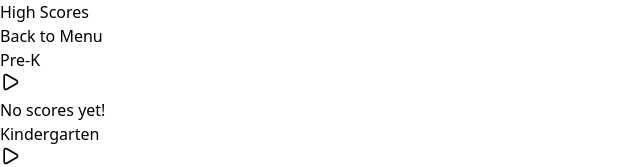
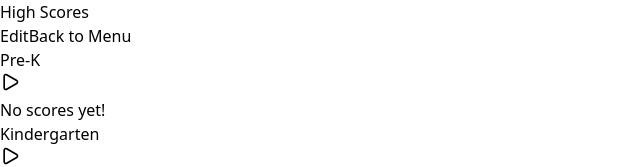
Before and after one commit to Tyrel-Parker/sight-words, a React (Vite) app: page / in a window 1280 px wide. Both pictures are taken after a click on the button "High Scores". Shown: the top 167 px of the page, without its empty margins (0-640 px from the left). Built offline with nearby package versions, Linux system fonts and the light colour scheme.

Commit message:
added an edit button on the high scores page to make it harder to accidentally delete while scrolling

```diff
--- a/src/App.jsx
+++ b/src/App.jsx
@@ -14,6 +14,7 @@ const SightWordsApp = () => {
   const [completionTime, setCompletionTime] = useState(0);
   const [playerName, setPlayerName] = useState('');
   const [currentScore, setCurrentScore] = useState(null);
+  const [isEditingHighScores, setIsEditingHighScores] = useState(false);
   const nameInputRef = useRef(null);
 
   // Load high scores and last selected grade from localStorage on component mount
@@ -369,15 +370,28 @@ const SightWordsApp = () => {
         <div className="bg-white rounded-3xl shadow-2xl p-8">
           <div className="flex items-center justify-between mb-6">
             <h1 className="text-3xl font-bold text-gray-800">High Scores</h1>
+            <div className="flex items-center gap-4">
+              <button
+                onClick={() => setIsEditingHighScores(!isEditingHighScores)}
+                className={`px-4 py-2 rounded-lg font-bold transition-colors ${
+                  isEditingHighScores
+                    ? 'bg-red-500 hover:bg-red-600 text-white'
+                    : 'bg-gray-500 hover:bg-gray-600 text-white'
+                }`}
+              >
+                {isEditingHighScores ? 'Done Editing' : 'Edit'}
+              </button>
               <button
                 onClick={() => {
                   setCurrentScore(null);
+                  setIsEditingHighScores(false);
                   setCurrentView('menu');
                 }}
                 className="bg-blue-500 hover:bg-blue-600 text-white px-4 py-2 rounded-lg font-bold transition-colors"
               >
                 Back to Menu
               </button>
+            </div>
           </div>
 
           {/* Show current score comparison if available */}
@@ -447,13 +461,15 @@ const SightWordsApp = () => {
                             </div>
                             <div className="text-sm text-gray-600">{score.wordsCompleted} words</div>
                           </div>
+                          {isEditingHighScores && (
                             <button
                               onClick={() => deleteHighScore(grade, index)}
-                            className="bg-red-500 hover:bg-red-600 text-white p-1 rounded transition-colors"
+                              className="bg-red-500 hover:bg-red-600 text-white p-1 rounded transition-colors flex items-center justify-center"
                               title="Delete this score"
                             >
                               <Trash2 size={16} />
                             </button>
+                          )}
                         </div>
                       </div>
                     );
```
Lines whose indentation alone changed are shown as unchanged.
